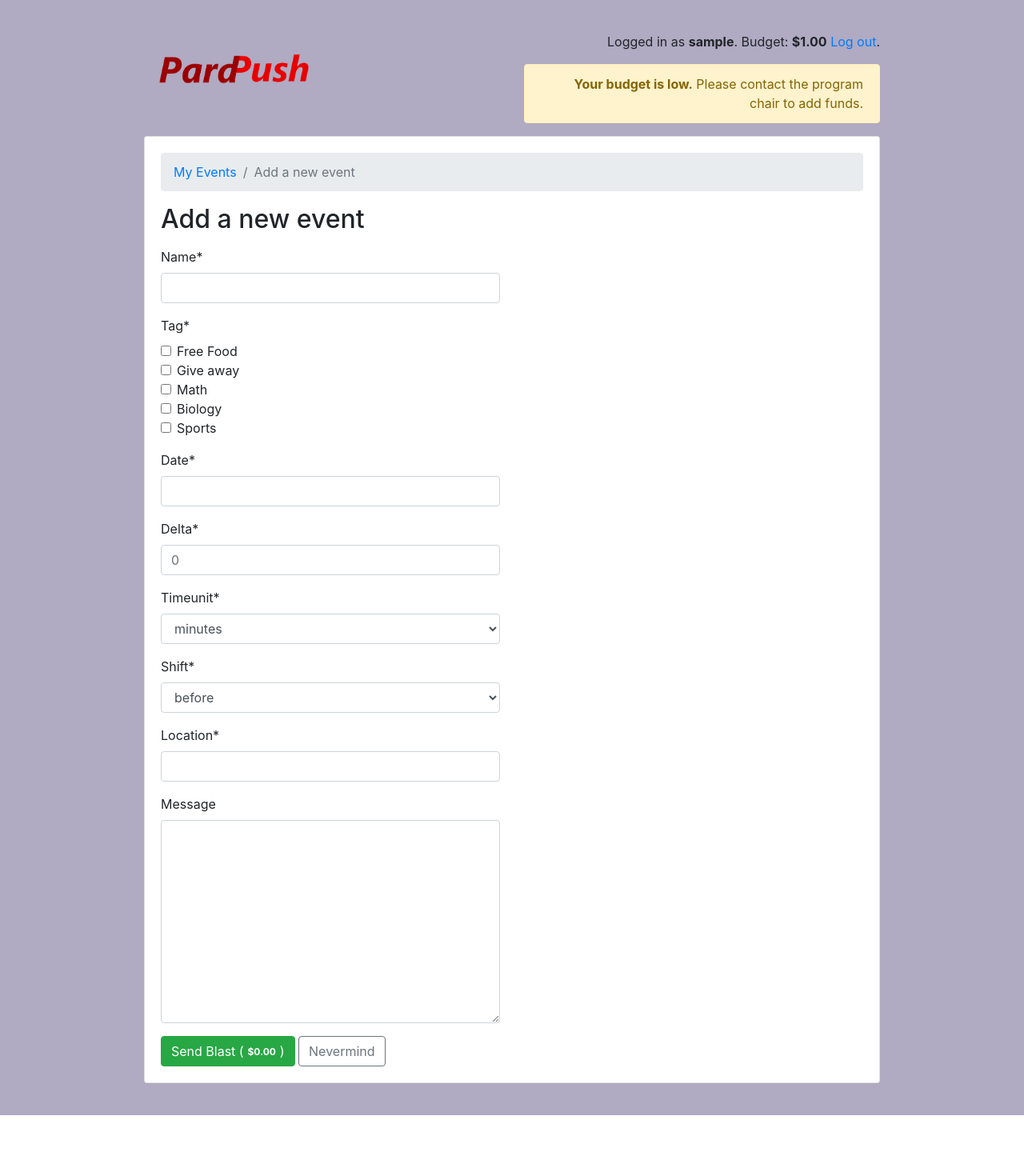
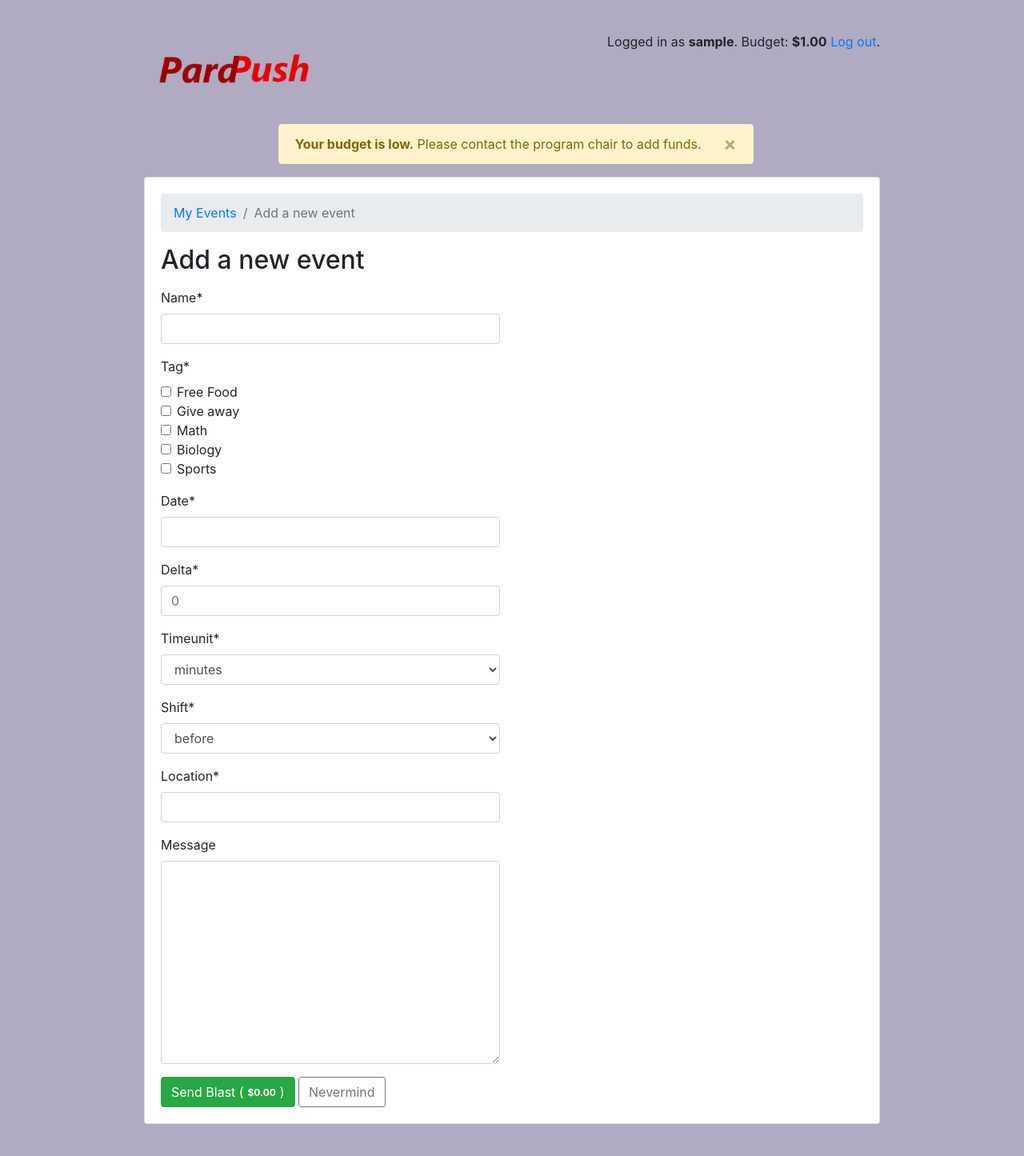
Before and after one commit to elast27/pardpush, a Django app: page /organizers/event/add/ in a window 1280 px wide. Shown: the whole page at 80% size. Before the commit the page ends 1394 px from the top, so only its background shows below. Run offline with Django 3.2, Linux system fonts and the light colour scheme; a user stored in the database is signed in; data comes from the database, SQL or seed files in the repository; tables that the repository leaves empty hold one stand-in row (values such as "Sample post"); parts of the project's set-up code (start-up, migrations or seed data) failed here and were passed over; some libraries are stand-ins or nearby versions; some web fonts are replaced.

Commit message:
vis: format alert,logo

```diff
--- a/pardpush_proj/templates/base.html
+++ b/pardpush_proj/templates/base.html
@@ -27,9 +27,9 @@
                   <img src="{% static 'img/PardPush.png' %}" height="50%" width="50%"
                   {% if user.is_authenticated %}
                     {% if user.is_organizer %}
-                      <span class="icon-feather" data-toggle="tooltip" data-placement="right" title="Organizer profile"></span>
+                      <span class="icon-feather" data-placement="right" title="Organizer profile"></span>
                     {% else %}
-                      <span class="icon-graduation-cap" data-toggle="tooltip" data-placement="right" title="Student profile"></span>
+                      <span class="icon-graduation-cap" data-placement="right" title="Student profile"></span>
                     {% endif %}
                   {% endif %}
                 </a>
@@ -39,15 +39,6 @@
               {% if user.is_authenticated %}
                 {% if user.is_organizer %}
                 <p class="pt-3">Logged in as <strong>{{ user.username }}</strong>. Budget: <strong>${{user.budget|floatformat:"2"|intcomma}}</strong> <a href="{% url 'logout' %}">Log out</a>.</p>
-                {% if user.budget == 0 %}
-                  <div class="alert alert-danger">
-                    <strong>Your budget is empty.</strong> Please contact the program chair to add funds.
-                  </div>
-                  {% elif user.budget <= 5 %}
-                  <div class="alert alert-warning">
-                    <strong>Your budget is low.</strong> Please contact the program chair to add funds.
-                  </div>
-                  {% endif %}
                 {% else %}
                 <p class="pt-3">Logged in as <strong>{{ user.username }}</strong>. <a href="{% url 'logout' %}">Log out</a>.</p>
                 {% endif %}
@@ -57,6 +48,31 @@
                 <a href="{% url 'cas_ng_login' %}" class="btn btn-primary" role="button">Log in</a>
               {% endif %}
             </div>
+          </div>
+          <div class="row">
+            {% if user.is_authenticated %}
+              {% if user.is_organizer %}
+                {% if user.budget == 0 %}
+                <div class="col-md-10">
+                  <div class="alert alert-danger alert-dismissible fade show" role="alert">
+                    <strong>Your budget is empty.</strong> Please contact the program chair to add funds.
+                    <button type="button" class="close" data-dismiss="alert" aria-label="Close">
+                      <span aria-hidden="true">&times;</span>
+                    </button>
+                  </div>
+                </div>
+                  {% elif user.budget <= 5 %}
+                  <div class="col-md-10">
+                    <div class="alert alert-warning alert-dismissible fade show float-right" role="alert">
+                      <strong>Your budget is low.</strong> Please contact the program chair to add funds.
+                      <button type="button" class="close" data-dismiss="alert" aria-label="Close">
+                        <span aria-hidden="true">&times;</span>
+                      </button>
+                    </div>
+                  </div>
+                {% endif %}
+              {% endif %}
+            {% endif %}
           </div>
           <div class="card mb-3">
             <div class="card-body">
```
